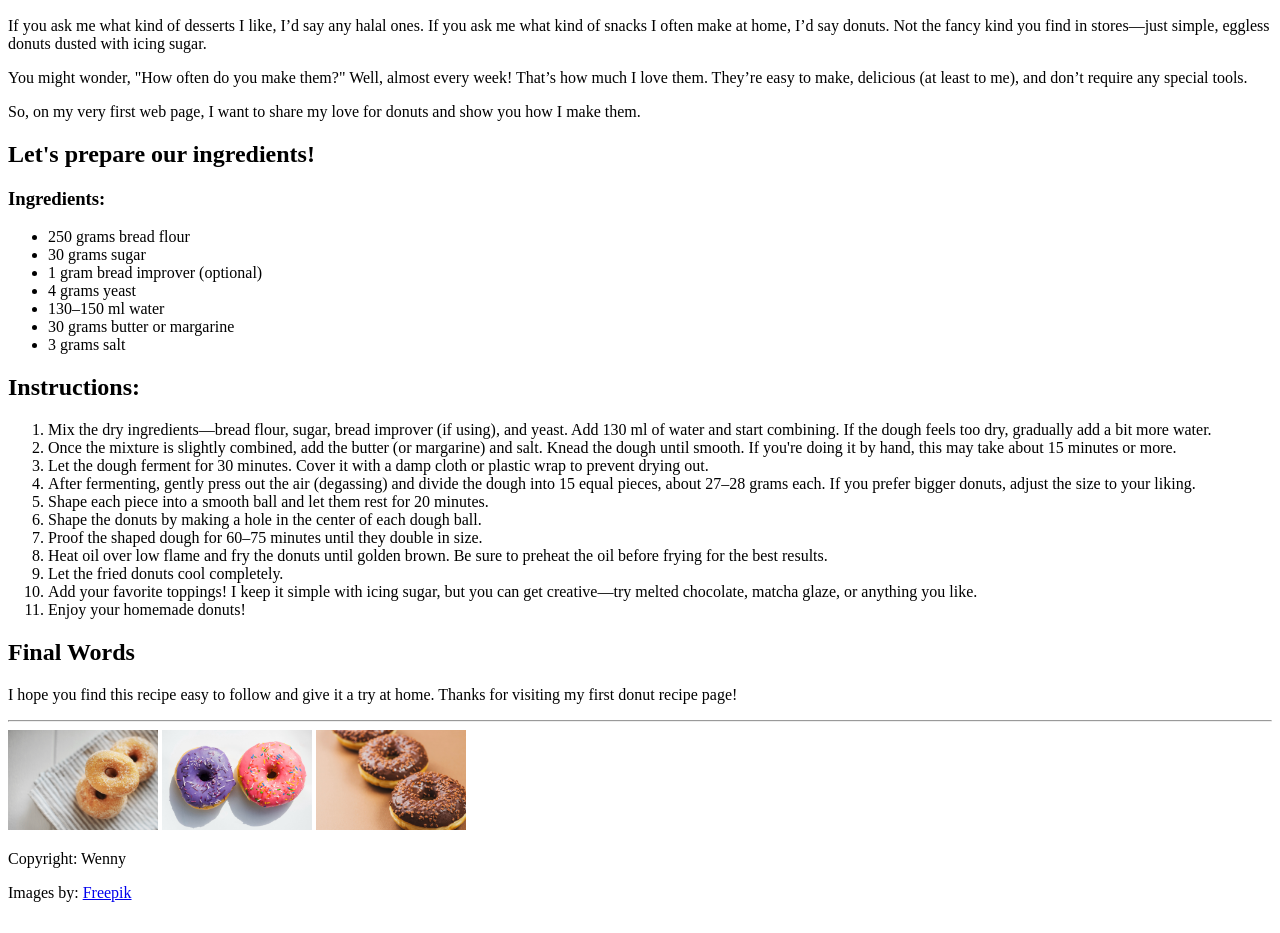
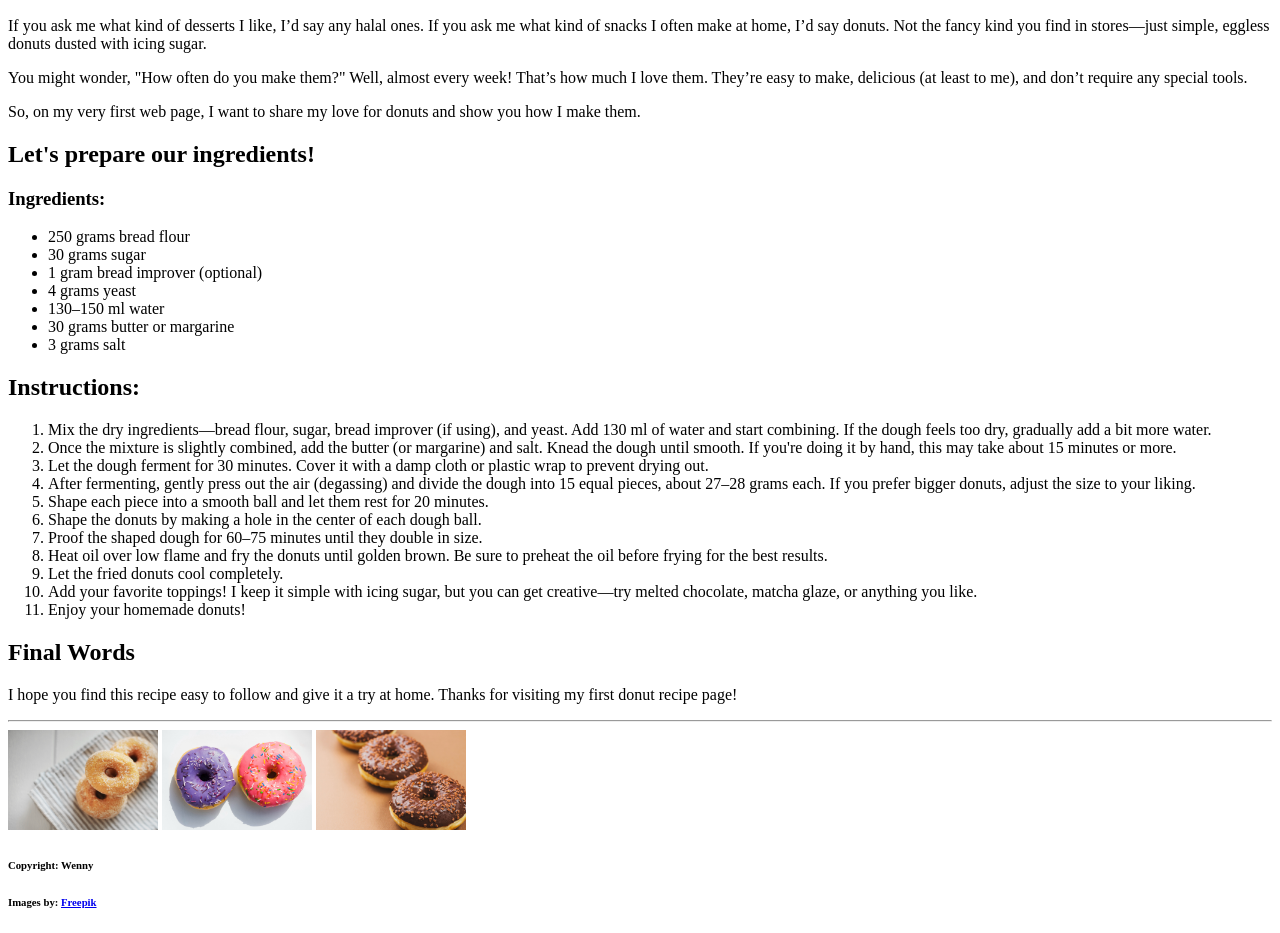
Before and after one commit to wrizw/wd4e, a plain HTML site: page index.html in a window 1280 px wide. Shown: the part 147-1080 px from the top of the page. Drawn offline with Linux system fonts and the light colour scheme.

Commit message:
Update copyright and images to h6.html

```diff
--- a/index.html
+++ b/index.html
@@ -85,8 +85,8 @@
   </main>
 
   <footer>
-    <p>Copyright: Wenny</p>
-    <p>Images by: <a href="https://www.freepik.com" aria-label="Freepik website for stock images">Freepik</a></p>
+    <h6>Copyright: Wenny</h6>
+    <h6>Images by: <a href="https://www.freepik.com" aria-label="Freepik website for stock images">Freepik</a></h6>
   </footer>
 </body>
 
```
